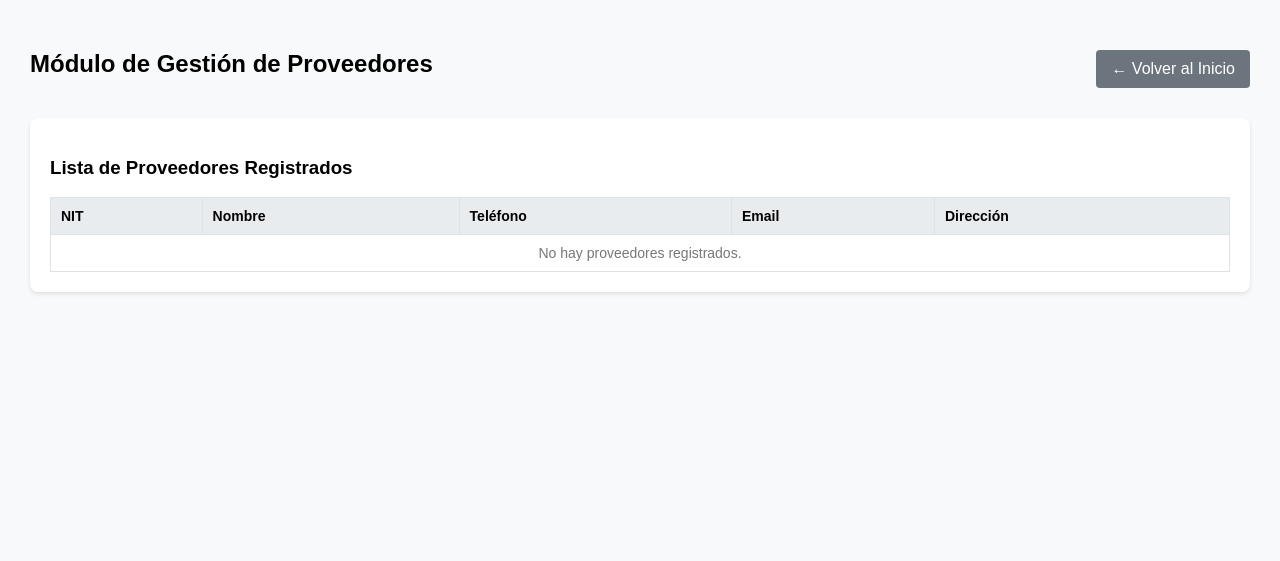
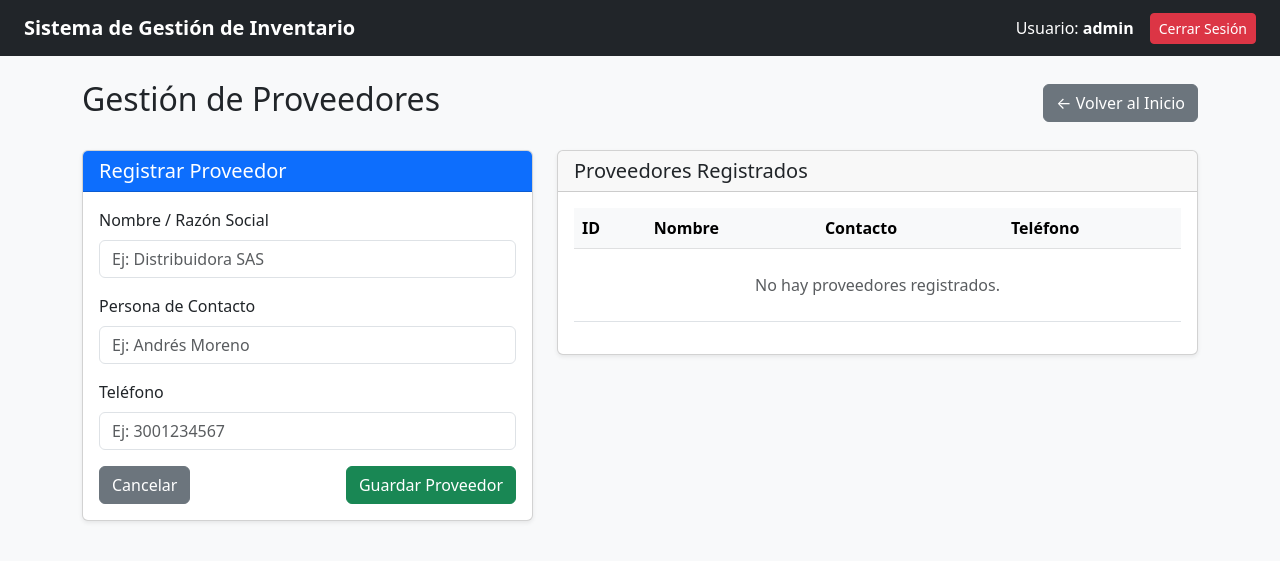
Before and after one commit to Andresmoreno1995-18/sistema-inventario-flask, a Flask app: template templates/proveedores.html in a window 1280 px wide. Shown: the top 561 px of the page. Run offline with Flask 3, Linux system fonts and the light colour scheme; the template is opened without the code that fills it, so the values that code supplies are empty.

Commit message:
Update proveedores.html

```diff
--- a/templates/proveedores.html
+++ b/templates/proveedores.html
@@ -1,114 +1,343 @@
 <!DOCTYPE html>
 <html lang="es">
+
 <head>
     <meta charset="UTF-8">
-    <meta name="viewport" content="width=device-width, initial-scale=1.0">
+
+    <meta
+        name="viewport"
+        content="width=device-width, initial-scale=1.0"
+    >
+
     <title>Gestión de Proveedores</title>
-    <style>
-        body { font-family: Arial, sans-serif; margin: 30px; background-color: #f8f9fa; }
-        .header { display: flex; justify-content: space-between; align-items: center; margin-bottom: 20px; }
-        .container { display: flex; gap: 20px; }
-        .form-box { background: white; padding: 20px; border-radius: 8px; width: 350px; box-shadow: 0 2px 4px rgba(0,0,0,0.1); }
-        .table-box { background: white; padding: 20px; border-radius: 8px; flex: 1; box-shadow: 0 2px 4px rgba(0,0,0,0.1); }
-        label { font-weight: bold; display: block; margin-top: 10px; font-size: 14px; }
-        input { width: 100%; padding: 8px; margin-top: 5px; box-sizing: border-box; border: 1px solid #ccc; border-radius: 4px; }
-        .btn { display: inline-block; padding: 10px 15px; background: #0d6efd; color: white; border: none; border-radius: 4px; cursor: pointer; margin-top: 15px; text-decoration: none; width: 100%; text-align: center; box-sizing: border-box; }
-        .btn-secondary { background: #6c757d; margin-top: 10px; }
-        table { width: 100%; border-collapse: collapse; margin-top: 10px; }
-        th, td { padding: 10px; border: 1px solid #dee2e6; text-align: left; font-size: 14px; }
-        th { background: #e9ecef; }
-        .alert { padding: 10px 15px; margin-bottom: 15px; border-radius: 4px; }
-        .alert-success { background: #d1e7dd; color: #0f5132; }
-        .alert-danger { background: #f8d7da; color: #842029; }
-        @media (max-width: 768px) {
-    .container { flex-direction: column; }
-    .form-box { width: 100%; }
-    table { display: block; overflow-x: auto; }
-}
-    </style>
+
+    <link
+        href="https://cdn.jsdelivr.net/npm/bootstrap@5.3.0/dist/css/bootstrap.min.css"
+        rel="stylesheet"
+    >
 </head>
-<body>
 
-<div class="header">
-    <h2>Módulo de Gestión de Proveedores</h2>
-    <a href="{{ url_for('inicio') }}" class="btn btn-secondary" style="width: auto;">← Volver al Inicio</a>
+
+<body class="bg-light">
+
+
+    <!-- BARRA SUPERIOR -->
+
+    <nav class="navbar navbar-dark bg-dark mb-4">
+
+        <div class="container-fluid px-4">
+
+            <a
+                class="navbar-brand fw-bold"
+                href="{{ url_for('index') }}"
+            >
+                Sistema de Gestión de Inventario
+            </a>
+
+            <div class="d-flex align-items-center">
+
+                <span class="text-white me-3">
+
+                    Usuario:
+                    <strong>
+                        {{ session.get('usuario', 'admin') }}
+                    </strong>
+
+                </span>
+
+                <a
+                    href="{{ url_for('logout') }}"
+                    class="btn btn-danger btn-sm"
+                >
+                    Cerrar Sesión
+                </a>
+
             </div>
 
+        </div>
+
+    </nav>
+
+
+    <div class="container">
+
+
+        <!-- ENCABEZADO -->
+
+        <div class="d-flex justify-content-between align-items-center mb-4">
+
+            <h2>
+                Gestión de Proveedores
+            </h2>
+
+            <a
+                href="{{ url_for('index') }}"
+                class="btn btn-secondary"
+            >
+                ← Volver al Inicio
+            </a>
+
+        </div>
+
+
+        <!-- MENSAJES -->
+
         {% with messages = get_flashed_messages(with_categories=true) %}
+
             {% if messages %}
-    <div>
+
                 {% for category, message in messages %}
-      <div class="alert alert-{{ category }}">{{ message }}</div>
+
+                    <div
+                        class="alert alert-{{ 'danger' if category == 'error' else category }}"
+                        role="alert"
+                    >
+                        {{ message }}
+                    </div>
+
                 {% endfor %}
-    </div>
+
             {% endif %}
+
         {% endwith %}
 
-<div class="container">
-    {% if rol in ['administrador', 'bodega'] %}
-    <div class="form-box">
-        <h3>Registrar Proveedor</h3>
-        <form action="{{ url_for('nuevo_proveedor') }}" method="POST">
-            <label>NIT / RUT:</label>
-            <input type="text" name="nit" required placeholder="Ej: 900123456-1">
 
-            <label>Nombre / Razón Social:</label>
-            <input type="text" name="nombre" required placeholder="Ej: Distribuidora SAS">
+        <div class="row g-4">
 
-            <label>Teléfono:</label>
-            <input type="text" name="telefono" placeholder="Ej: 3001234567">
 
-            <label>Correo Electrónico:</label>
-            <input type="email" name="email" placeholder="contacto@ejemplo.com">
+            <!-- FORMULARIO -->
 
-            <label>Dirección:</label>
-            <input type="text" name="direccion" placeholder="Ej: Calle 10 #20-30">
+            <div class="col-lg-5">
 
-            <button type="submit" class="btn">Guardar Proveedor</button>
+                <div class="card shadow-sm">
+
+                    <div class="card-header bg-primary text-white">
+
+                        <h5 class="mb-0">
+                            Registrar Proveedor
+                        </h5>
+
+                    </div>
+
+
+                    <div class="card-body">
+
+                        <form
+                            action="{{ url_for('proveedores') }}"
+                            method="POST"
+                        >
+
+
+                            <!-- NOMBRE -->
+
+                            <div class="mb-3">
+
+                                <label
+                                    for="nombre"
+                                    class="form-label"
+                                >
+                                    Nombre / Razón Social
+                                </label>
+
+                                <input
+                                    type="text"
+                                    id="nombre"
+                                    name="nombre"
+                                    class="form-control"
+                                    placeholder="Ej: Distribuidora SAS"
+                                    required
+                                >
+
+                            </div>
+
+
+                            <!-- CONTACTO -->
+
+                            <div class="mb-3">
+
+                                <label
+                                    for="contacto"
+                                    class="form-label"
+                                >
+                                    Persona de Contacto
+                                </label>
+
+                                <input
+                                    type="text"
+                                    id="contacto"
+                                    name="contacto"
+                                    class="form-control"
+                                    placeholder="Ej: Andrés Moreno"
+                                >
+
+                            </div>
+
+
+                            <!-- TELÉFONO -->
+
+                            <div class="mb-3">
+
+                                <label
+                                    for="telefono"
+                                    class="form-label"
+                                >
+                                    Teléfono
+                                </label>
+
+                                <input
+                                    type="text"
+                                    id="telefono"
+                                    name="telefono"
+                                    class="form-control"
+                                    placeholder="Ej: 3001234567"
+                                >
+
+                            </div>
+
+
+                            <div class="d-flex justify-content-between">
+
+                                <a
+                                    href="{{ url_for('index') }}"
+                                    class="btn btn-secondary"
+                                >
+                                    Cancelar
+                                </a>
+
+                                <button
+                                    type="submit"
+                                    class="btn btn-success"
+                                >
+                                    Guardar Proveedor
+                                </button>
+
+                            </div>
+
+
                         </form>
+
                     </div>
+
+                </div>
+
+            </div>
+
+
+            <!-- LISTA -->
+
+            <div class="col-lg-7">
+
+                <div class="card shadow-sm">
+
+                    <div class="card-header">
+
+                        <h5 class="mb-0">
+                            Proveedores Registrados
+                        </h5>
+
+                    </div>
+
+
+                    <div class="card-body">
+
+                        <div class="table-responsive">
+
+                            <table class="table table-hover align-middle">
+
+                                <thead class="table-light">
+
+                                    <tr>
+
+                                        <th>
+                                            ID
+                                        </th>
+
+                                        <th>
+                                            Nombre
+                                        </th>
+
+                                        <th>
+                                            Contacto
+                                        </th>
+
+                                        <th>
+                                            Teléfono
+                                        </th>
+
+                                    </tr>
+
+                                </thead>
+
+
+                                <tbody>
+
+                                    {% if proveedores %}
+
+                                        {% for proveedor in proveedores %}
+
+                                            <tr>
+
+                                                <td>
+                                                    #{{ proveedor["id"] }}
+                                                </td>
+
+                                                <td>
+
+                                                    <strong>
+                                                        {{ proveedor["nombre"] }}
+                                                    </strong>
+
+                                                </td>
+
+                                                <td>
+                                                    {{ proveedor["contacto"] or "-" }}
+                                                </td>
+
+                                                <td>
+                                                    {{ proveedor["telefono"] or "-" }}
+                                                </td>
+
+                                            </tr>
+
+                                        {% endfor %}
+
+                                    {% else %}
+
+                                        <tr>
+
+                                            <td
+                                                colspan="4"
+                                                class="text-center text-muted py-4"
+                                            >
+                                                No hay proveedores registrados.
+                                            </td>
+
+                                        </tr>
+
                                     {% endif %}
 
-    <div class="table-box">
-        <h3>Lista de Proveedores Registrados</h3>
-        <table>
-            <thead>
-                <tr>
-                    <th>NIT</th>
-                    <th>Nombre</th>
-                    <th>Teléfono</th>
-                    <th>Email</th>
-                    <th>Dirección</th>
-                    {% if rol == 'administrador' %}
-                    <th>Acción</th>
-                    {% endif %}
-                </tr>
-            </thead>
-            <tbody>
-                {% for pr in proveedores %}
-                <tr>
-                    <td>{{ pr.nit }}</td>
-                    <td><strong>{{ pr.nombre }}</strong></td>
-                    <td>{{ pr.telefono if pr.telefono else '-' }}</td>
-                    <td>{{ pr.email if pr.email else '-' }}</td>
-                    <td>{{ pr.direccion if pr.direccion else '-' }}</td>
-                    {% if rol == 'administrador' %}
-                    <td>
-                        <form action="{{ url_for('eliminar_proveedor', id=pr.id) }}" method="POST" onsubmit="return confirm('¿Seguro de eliminar este proveedor? Se desvinculará de sus productos.');">
-                            <button type="submit" style="background:none; border:none; color:red; cursor:pointer; font-size:13px; text-decoration:underline; padding:0;">Eliminar</button>
-                        </form>
-                    </td>
-                    {% endif %}
-                </tr>
-                {% else %}
-                <tr>
-                    <td colspan="6" style="text-align: center; color: #777;">No hay proveedores registrados.</td>
-                </tr>
-                {% endfor %}
                                 </tbody>
+
                             </table>
-    </div>
+
                         </div>
 
+                    </div>
+
+                </div>
+
+            </div>
+
+
+        </div>
+
+    </div>
+
+
+    <script
+        src="https://cdn.jsdelivr.net/npm/bootstrap@5.3.0/dist/js/bootstrap.bundle.min.js"
+    ></script>
+
 </body>
+
 </html>
```
Lines whose indentation alone changed are shown as unchanged.
